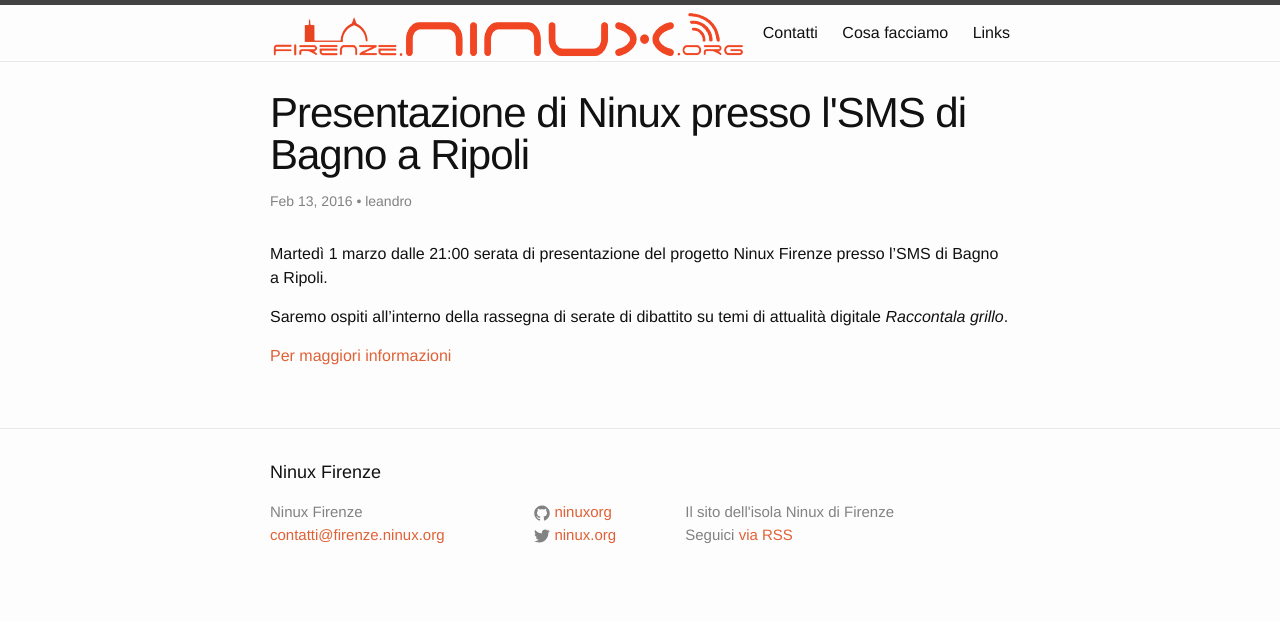
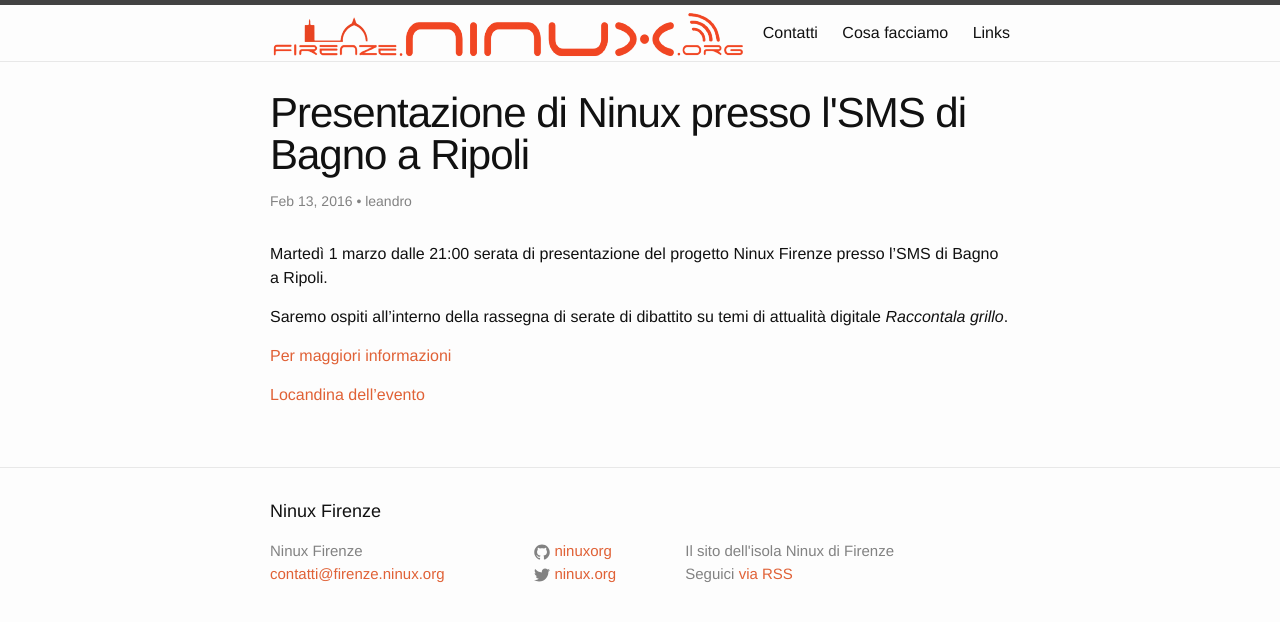
Before and after one commit to ninux-fi/firenze.ninux.org___old, a Jekyll site: the page built from _posts/2016-02-13-PresentazioneSMSBagnoARipoli.md, in a window 1280 px wide. Shown: the top 622 px of the page. Built offline with Jekyll 4.4.1, drawn with Linux system fonts in a browser that asks for light colours; comment, search, counter and statistics services are not loaded.

Commit message:
Locandina di Bagno a Ripoli

```diff
--- a/_posts/2016-02-13-PresentazioneSMSBagnoARipoli.md
+++ b/_posts/2016-02-13-PresentazioneSMSBagnoARipoli.md
@@ -12,3 +12,5 @@
 temi di attualità digitale *Raccontala grillo*.
 
 [Per maggiori informazioni](http://smsbagnoaripoli.blogspot.it/2016/02/ninux-bagno-ripoli.html)
+
+[Locandina dell'evento](images/LocandinaBagnoARipoli-2016-03-01.pdf)
```
Also changed, not shown: 1 other file.
